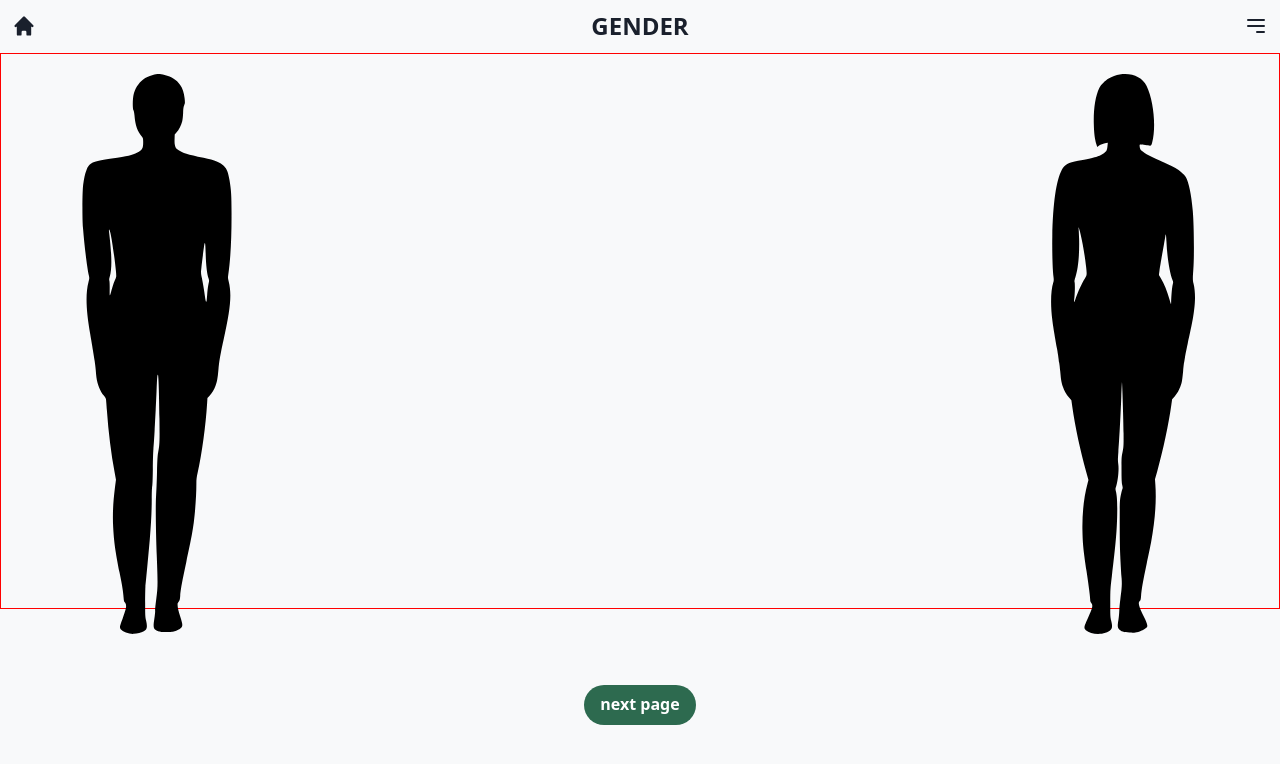
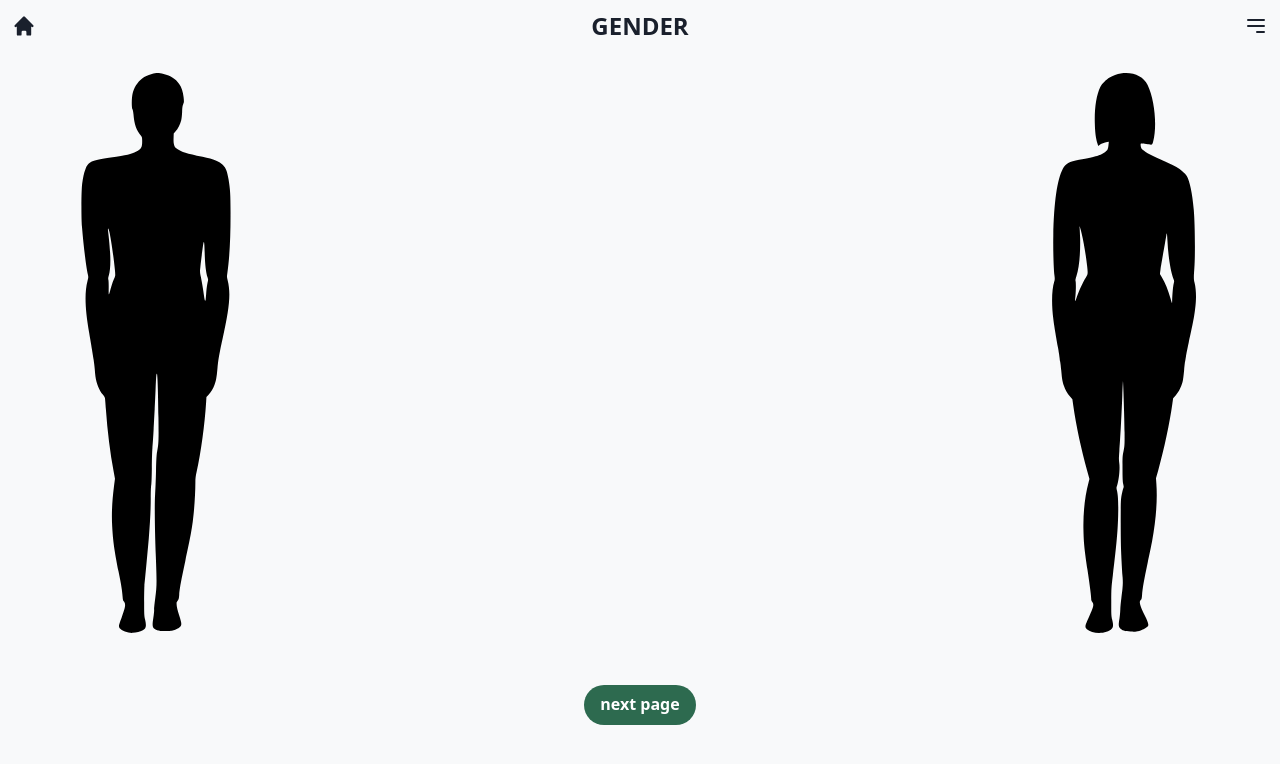
Before and after one commit to deaduchiha/asr-dade, a Next.js app: page / in a window 1280 px wide. Both pictures are taken after a click on the element 646 px from the left and 700 px from the top of the page. Shown: the top 764 px of the page. Built offline with nearby package versions, Linux system fonts and the light colour scheme.

Commit message:
pref: set color for selected gender

```diff
--- a/src/components/elements/gender-page/NextButton.tsx
+++ b/src/components/elements/gender-page/NextButton.tsx
@@ -3,16 +3,28 @@ import ManBody from "@/svg/ManBody";
 import WomanBody from "@/svg/WomanBody";
 import { Button, Container, Flex } from "@chakra-ui/react";
 import { motion } from "framer-motion";
+import { useState } from "react";
 
 const NextButton = () => {
   const { nextPage } = usePageStore((state) => state);
+  const [gender, setGender] = useState("");
+
+  const genderHandler = (type: string) => {
+    setGender(type);
+  };
 
   return (
     <>
-      <Container maxW={"container.xl"} border={"1px solid red"} h={"75%"}>
+      <Container maxW={"container.xl"} h={"75%"}>
         <Flex justifyContent={"space-between"}>
-          <ManBody data={{}} />
-          <WomanBody data={{}} />
+          <Button variant={"unstyled"} onClick={() => genderHandler("male")}>
+            <ManBody data={{ color: gender === "male" ? "#219ebc" : "#000" }} />
+          </Button>
+          <Button variant={"unstyled"} onClick={() => genderHandler("female")}>
+            <WomanBody
+              data={{ color: gender === "female" ? "#219ebc" : "#000" }}
+            />
+          </Button>
         </Flex>
       </Container>
       <Button
--- a/src/svg/WomanBody.tsx
+++ b/src/svg/WomanBody.tsx
@@ -14,9 +14,6 @@ const WomanBody = ({
       viewBox="0 0 640.000000 1280.000000"
       preserveAspectRatio="xMidYMid meet"
     >
-      <metadata>
-        Created by potrace 1.15, written by Peter Selinger 2001-2017
-      </metadata>
       <g
         transform="translate(0.000000,1280.000000) scale(0.100000,-0.100000)"
         fill={color}
```
Also changed, not shown: 1 other file (tests, documents, lock files or other folders).
